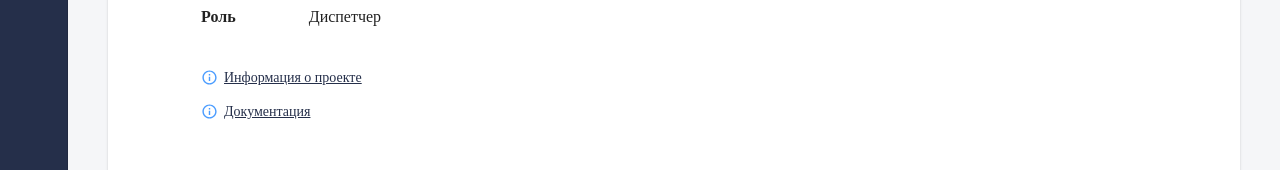
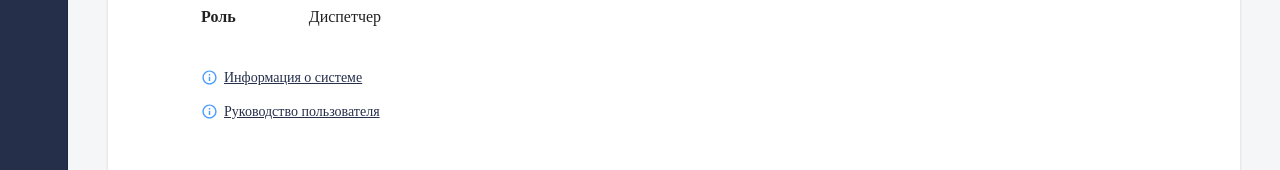
Before and after one commit to niknorf/SUPE-map-demo-balance-full, a React (Create React App) app: page /profile in a window 1280 px wide. Shown: the part 310-480 px from the top of the page. Built offline with nearby package versions, Linux system fonts and the light colour scheme; a web font is replaced by a local one; what react-plotly.js would draw is missing.

Commit message:
Profile buttons text change

```diff
--- a/src/components/ProfileNoAuth.js
+++ b/src/components/ProfileNoAuth.js
@@ -89,11 +89,11 @@ export default function ProfileNoAuth() {
               <Box className={classes.links}>
                 <Link href="#" className={classes.link}>
                   <InfoOutlined style={{ fontSize: '17px', marginRight: '6px', color: '#4A9CFF' }} />
-                  Информация о проекте
+                  Информация о системе
                 </Link>
                 <Link href="#" className={classes.link}>
                   <InfoOutlined style={{ fontSize: "17px", marginRight: '6px', color: '#4A9CFF' }} />
-                  Документация
+                  Руководство пользователя
                 </Link>
               </Box>
             </Typography>
```
